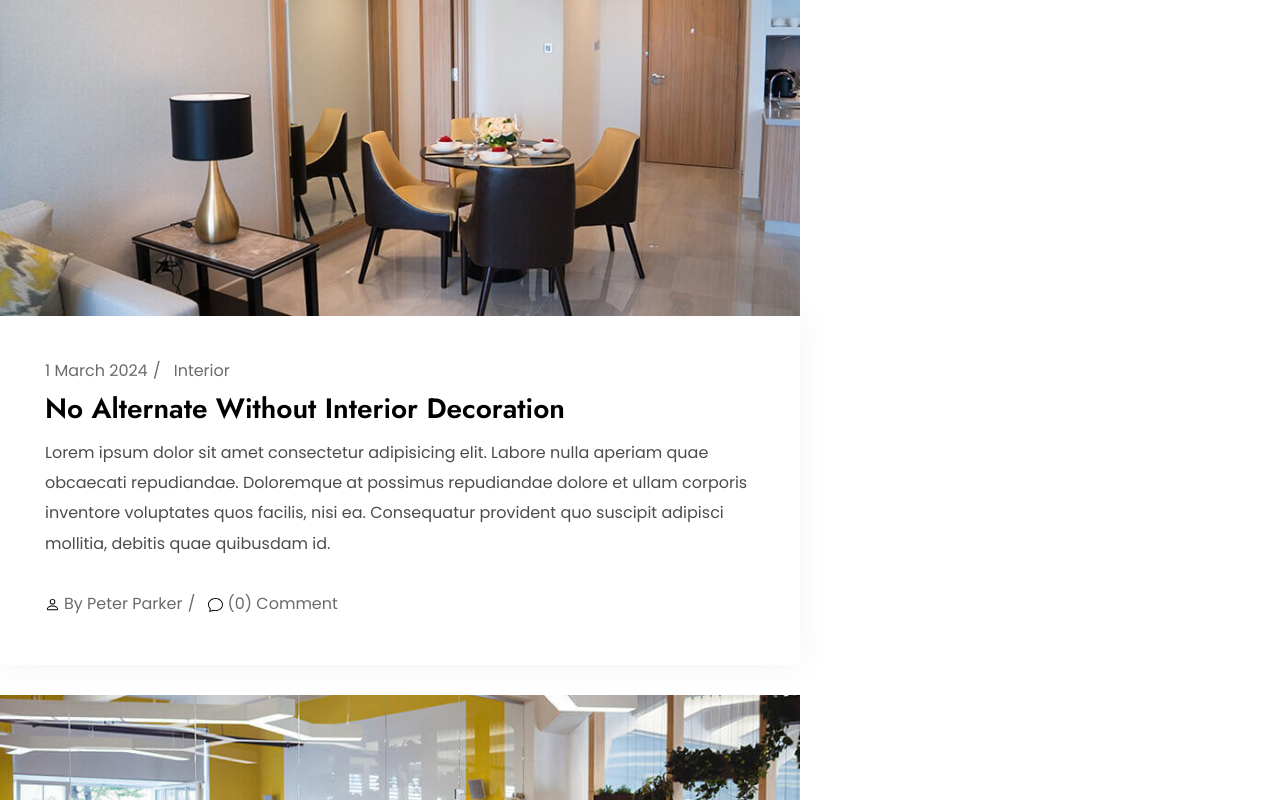
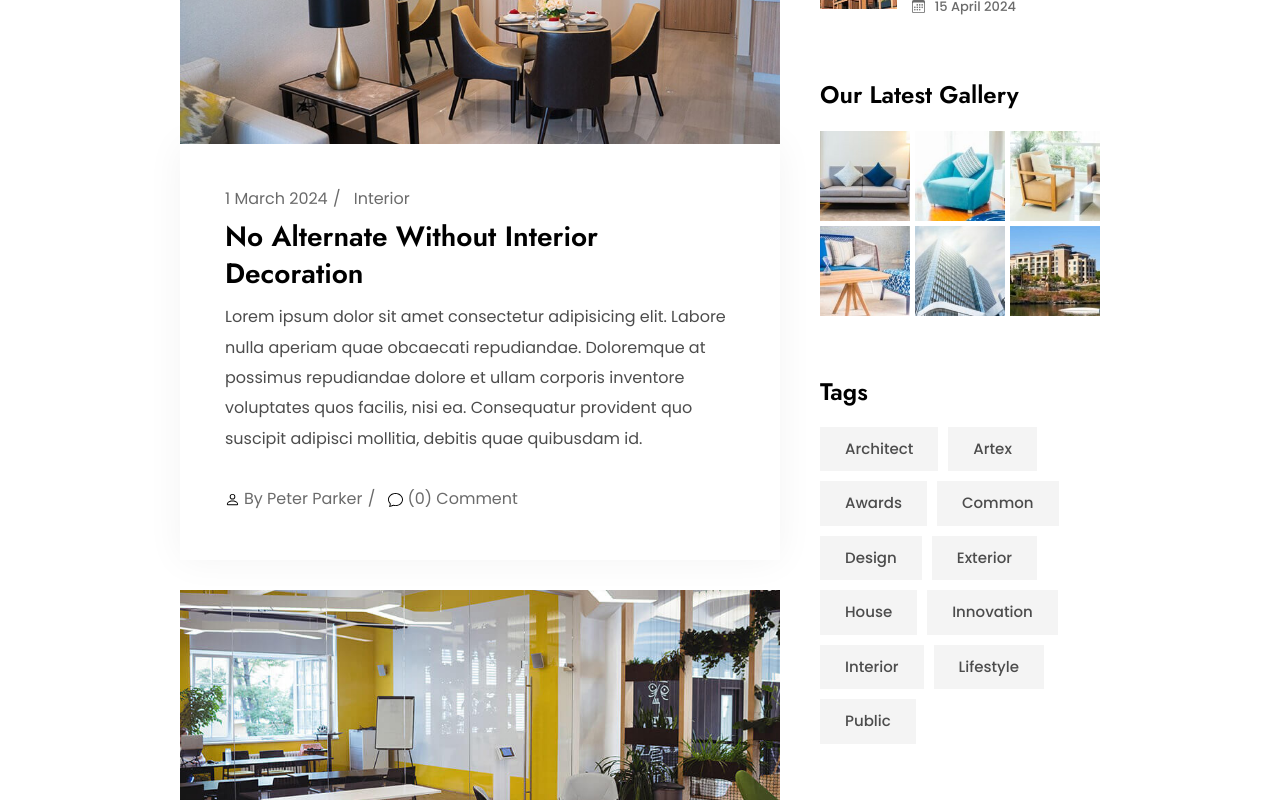
Before and after one commit to Kagiso31/artex, a React (Vite) app: page /artex/blog in a window 1280 px wide. Shown: the part 1200-2000 px from the top of the page. Built offline with nearby package versions, Linux system fonts and the light colour scheme.

Commit message:
Add main-sidebar layout

```diff
--- a/src/index.css
+++ b/src/index.css
@@ -775,11 +775,6 @@ button[type=submit] > span:last-child::after {
   gap: 0.3125rem;
   max-width: 28.9375rem;
 }
-@media (min-width: 40em) {
-  .sidebar-gallery__grid {
-    max-width: 20.625rem;
-  }
-}
 .sidebar-gallery__project {
   position: relative;
   overflow: hidden;
@@ -3047,10 +3042,40 @@ button[type=submit] > span:last-child::after {
   }
 }
 
-@media (min-width: 40em) {
-  .blog-list {
-    padding-bottom: 4.0625rem;
-  }
+.blog {
+  padding-block: 8rem;
+}
+.blog__wrapper {
+  display: grid;
+  margin-inline: auto;
+  max-width: 33.75rem;
+  width: 100%;
+}
+@media (min-width: 40em) {
+  .blog__wrapper {
+    max-width: 45rem;
+  }
+}
+@media (min-width: 64em) {
+  .blog__wrapper {
+    grid-template-columns: 2fr 1fr;
+    max-width: 60rem;
+  }
+}
+@media (min-width: 87.5em) {
+  .blog__wrapper {
+    max-width: 75rem;
+  }
+}
+.blog__main {
+  padding-inline: 1.25rem;
+}
+.blog__aside {
+  padding-inline: 1.25rem;
+}
+
+.blog-list {
+  padding-bottom: 4.0625rem;
 }
 .blog-list-card {
   max-width: 50rem;
--- a/src/pages/Blog/index.tsx
+++ b/src/pages/Blog/index.tsx
@@ -5,13 +5,14 @@ import Sidebar from "../../components/Sidebar";
 const Blog = () => {
   usePageTitle("Blog");
   return (
-    <div style={{ paddingBlock: "8rem" }}>
-      <div>
-        <main>
+    <div className="blog">
+      <div className="blog__wrapper">
+        <main className="blog__main">
           <BlogList />
         </main>
+
         {/* sidebar */}
-        <aside>
+        <aside className="blog__aside">
           <Sidebar />
         </aside>
       </div>
--- a/src/sass/components/sidebar/_gallery.scss
+++ b/src/sass/components/sidebar/_gallery.scss
@@ -15,10 +15,6 @@
     grid-template-columns: repeat(3, 1fr);
     gap: 0.3125rem;
     max-width: 28.9375rem;
-
-    @include m.breakpoint(medium) {
-      max-width: 20.625rem;
-    }
   }
 
   &__project {
--- a/src/sass/pages/blog/_blog-list.scss
+++ b/src/sass/pages/blog/_blog-list.scss
@@ -1,9 +1,7 @@
 @use "../../abstracts/mixins" as m;
 
 .blog-list {
-  @include m.breakpoint(medium) {
-    padding-bottom: 4.0625rem;
-  }
+  padding-bottom: 4.0625rem;
 
   &-card {
     max-width: 50rem;
--- /dev/null
+++ b/src/sass/pages/blog/_blog.scss
@@ -0,0 +1,29 @@
+@use "../../abstracts/mixins" as m;
+
+.blog {
+  padding-block: 8rem;
+
+  &__wrapper {
+    display: grid;
+    margin-inline: auto;
+    max-width: 33.75rem;
+    width: 100%;
+
+    @include m.breakpoint(medium) {
+      max-width: 45rem;
+    }
+    @include m.breakpoint(large) {
+      grid-template-columns: 2fr 1fr;
+      max-width: 60rem;
+    }
+    @include m.breakpoint(xlarge) {
+      max-width: 75rem;
+    }
+  }
+  &__main {
+    padding-inline: 1.25rem;
+  }
+  &__aside {
+    padding-inline: 1.25rem;
+  }
+}
--- a/src/sass/pages/blog/_index.scss
+++ b/src/sass/pages/blog/_index.scss
@@ -1 +1,2 @@
+@forward "blog";
 @forward "blog-list";
```
Also changed, not shown: 1 other file (tests, documents, lock files or other folders).
